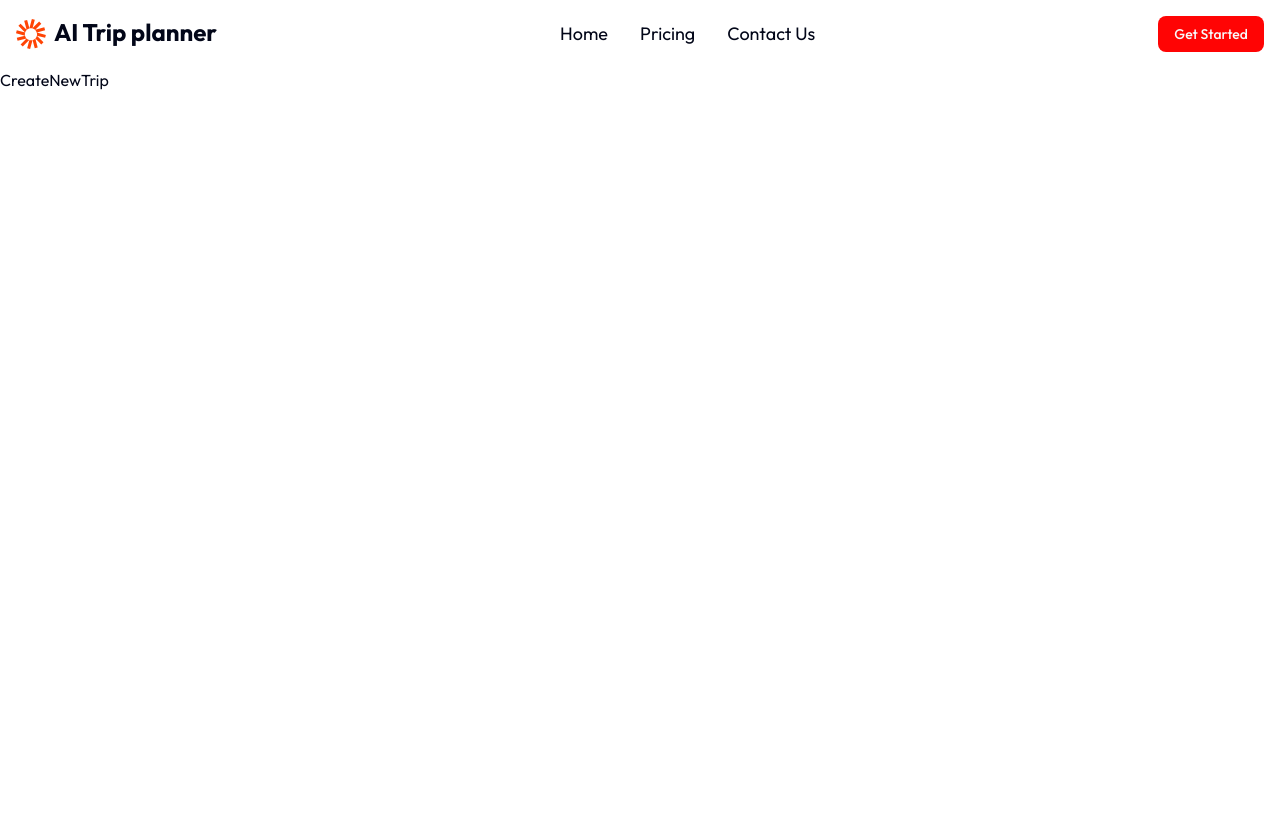
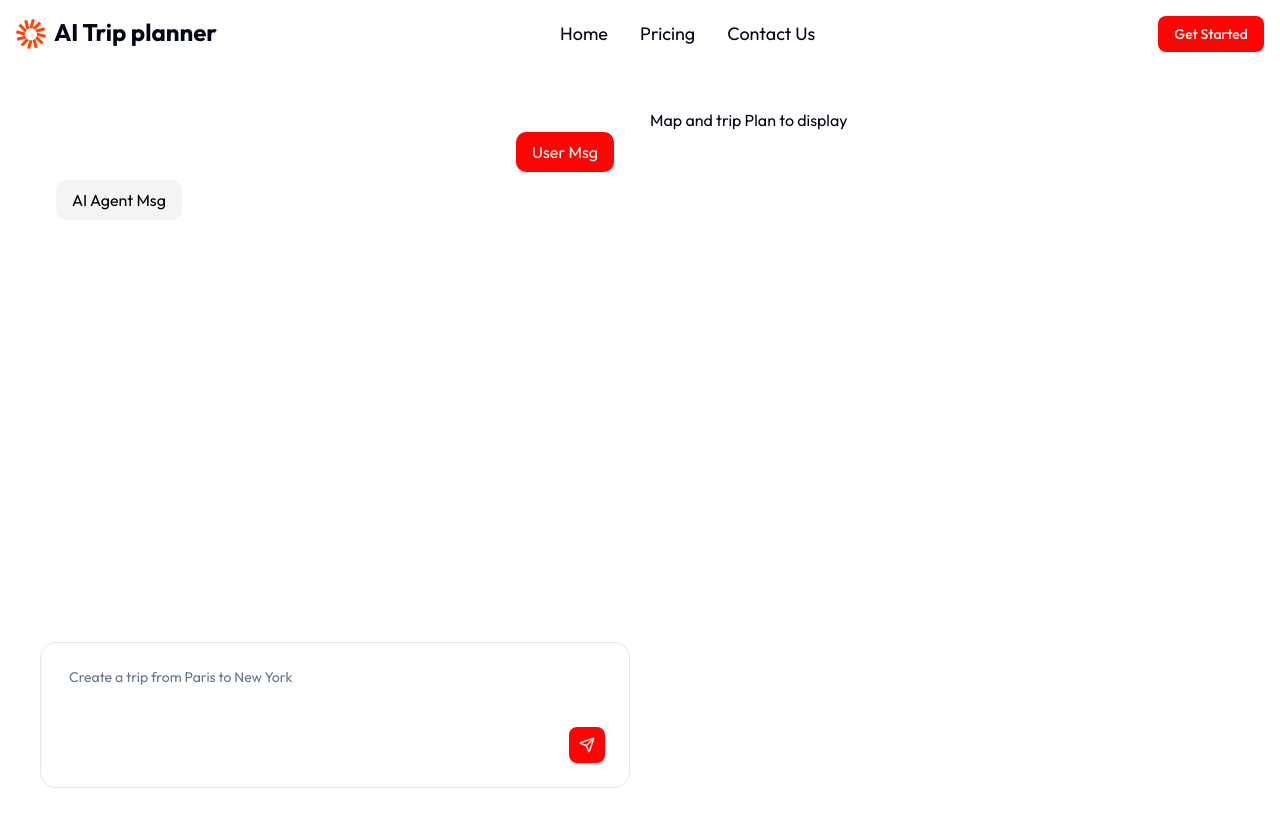
Before and after one commit to KaloyanBobev/trip-planner-ai, a Next.js app: page /create-new-trip in a window 1280 px wide. Before the commit the page ends 800 px from the top, so only its background shows below. Built offline with nearby package versions, Linux system fonts and the light colour scheme; no server answers.

Commit message:
add some information to page .tsx

```diff
--- a/app/create-new-trip/page.tsx
+++ b/app/create-new-trip/page.tsx
@@ -1,9 +1,13 @@
 import React from 'react'
+import Chatbox from './_components/ChatBox';
 
 function CreateNewTrip() {
   return (
-    <div>CreateNewTrip</div>
-  )
+    <div className="grid grid-cols-1 md:grid-cols-2  gap-5 p-10">
+      <div><Chatbox/></div>
+      <div>Map and trip Plan to display</div>
+    </div>
+  );
 }
 
 export default CreateNewTrip
```
